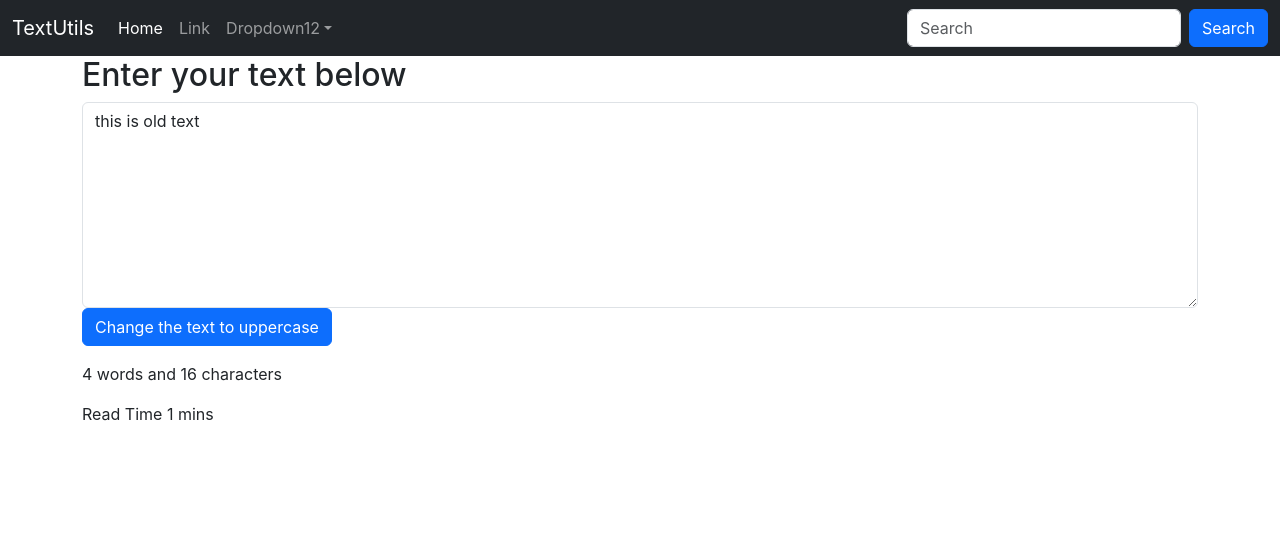
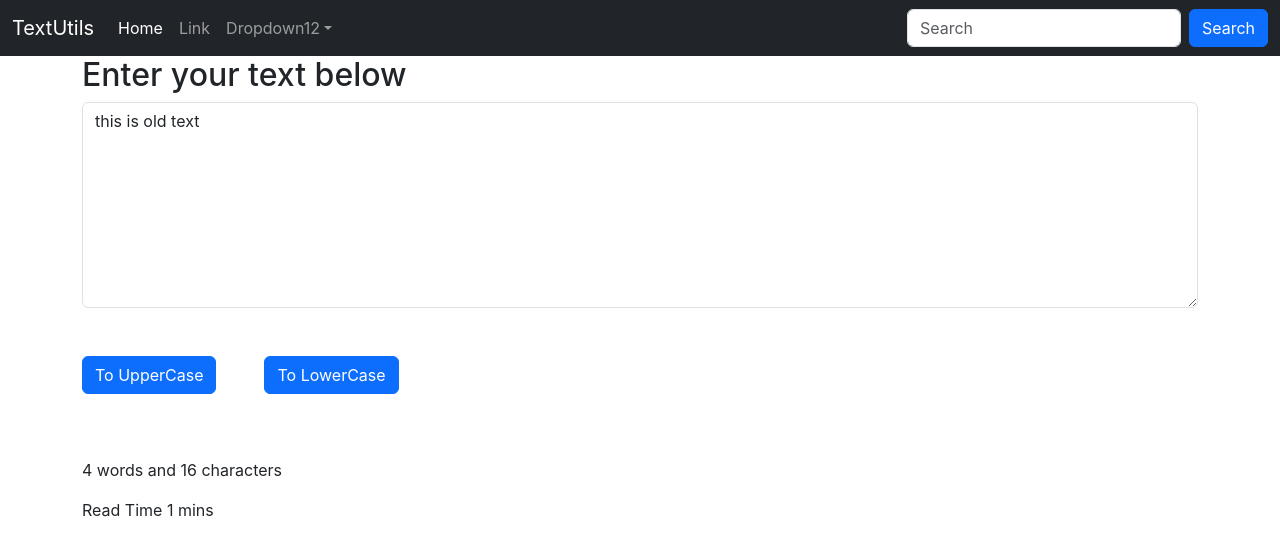
Before and after one commit to michelledcruz/Text_Utils_App_using_React, a React (Create React App) app: page / in a window 1280 px wide. Shown: the top 556 px of the page. Built offline with nearby package versions, Linux system fonts and the light colour scheme.

Commit message:
Working on Google language translate

```diff
--- a/src/Navbar.js
+++ b/src/Navbar.js
@@ -23,9 +23,6 @@ export default function Navbar(props){
                 </a>
                 <ul className="dropdown-menu" aria-labelledby="navbarDropdown">
                   <li><a className="dropdown-item" href="/">Action</a></li>
-                  <li><a className="dropdown-item" href="/">Another action</a></li>
-                  <li><hr className="dropdown-divider"/></li>
-                  <li><a className="dropdown-item" href="/">Something else here</a></li>
                 </ul>
               </li>
             </ul>
--- a/src/TextArea.js
+++ b/src/TextArea.js
@@ -6,10 +6,18 @@ export default function TextArea(props) {
     const changeText = ()=>{
         setText(text.toUpperCase());
     }
+    const changeTextLower = ()=>{
+        setText(text.toLowerCase());
+    }
 
     const handleChange = (event) => {
         setText(event.target.value);
     };
+
+    // const googleTranslateElementInit = () => {
+    //     const new1 = new google.translate.TranslateElement({pageLanguage: 'en'}, 'exampleFormControlTextarea1');
+    //     return new1;
+    //   }
 
     const readTime = ()=>{
         const x=text.split(' ').length;
@@ -28,7 +36,9 @@ export default function TextArea(props) {
         <div className="mb-3">
             <h2>{props.heading}</h2>
             <textarea className="form-control" value ={text} id="exampleFormControlTextarea1" rows="8" onChange={handleChange}></textarea>
-            <button type="button" className="btn btn-primary" onClick={changeText}>Change the text to uppercase</button>
+            <button type="button" className="btn btn-primary" onClick={changeText}>To UpperCase</button>
+            <button type="button" className="btn btn-primary m-5" onClick={changeTextLower}>To LowerCase</button>
+            {/* <button type="button" className="btn btn-primary m-5" onClick={googleTranslateElementInit}>To LowerCase</button> */}
         </div>
        <div className="text-summary">
             <p>{text.split(' ').length} words and  {text.length} characters</p>
```
